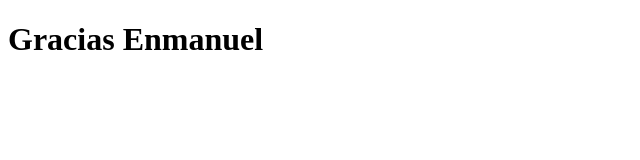
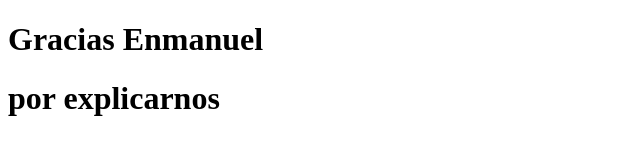
Before and after one commit to DargyJML/aprendiendogit, a plain HTML site: page index.html in a window 1280 px wide. Shown: the whole page, without its empty margins (0-640 px from the left). Drawn offline with Linux system fonts and the light colour scheme.

Commit message:
enmanuel gracias por explicarnos

```diff
--- a/index.html
+++ b/index.html
@@ -11,6 +11,8 @@
 <body>
     <h1>Gracias Enmanuel
     </h1>
+    <h1>por explicarnos
+    </h1>
 </body>
 
 </html>
```
